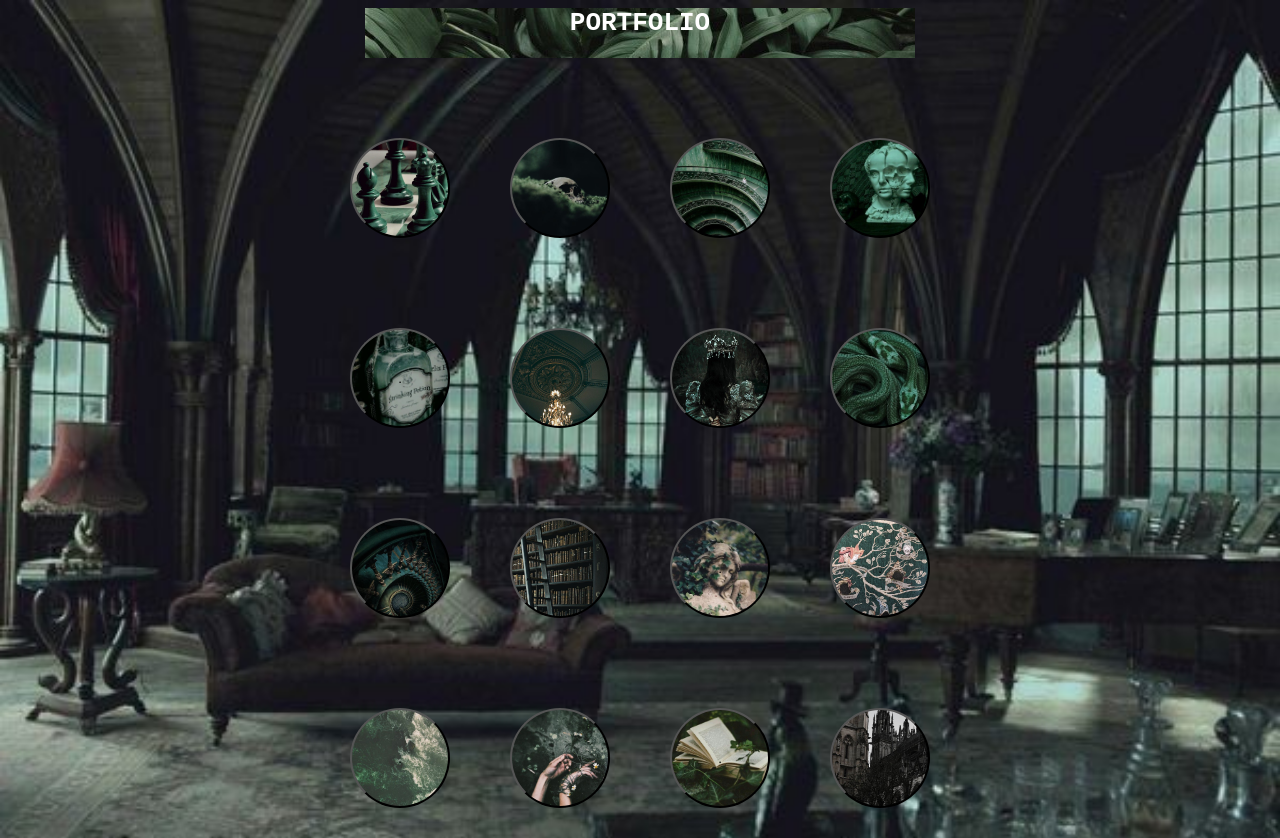
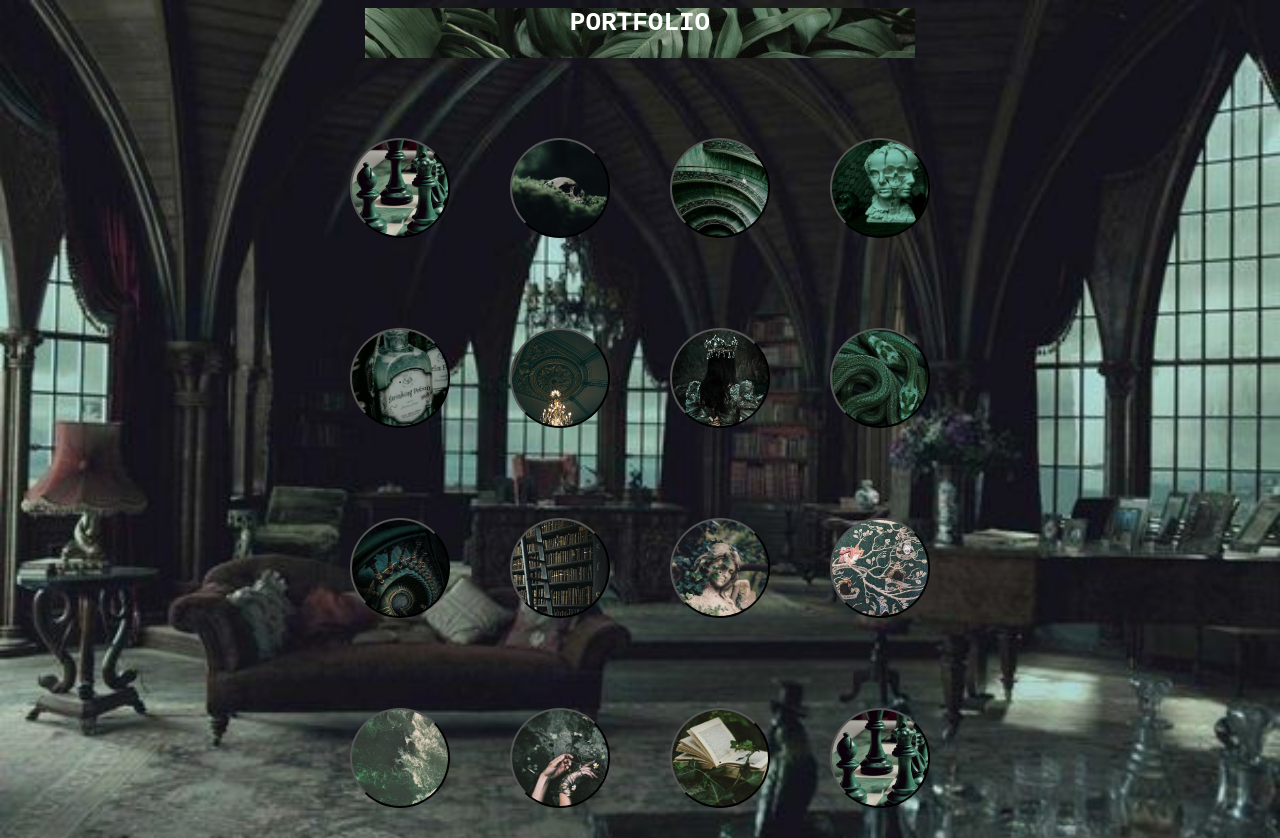
Before and after one commit to arodriguezCRN/Porfolio_Rodriguez, a plain HTML site: page index.html in a window 1280 px wide. Drawn offline with Linux system fonts and the light colour scheme.

Commit message:
Update estils.css

```diff
--- a/estils.css
+++ b/estils.css
@@ -104,6 +104,6 @@ h1 {
   background-size: cover;
 }
 #bolita16 {
-  background-image: url("img/castillo.jpg");
+  background-image: url("img/ajedrez.jpg");
   background-size: cover;
 }
```
